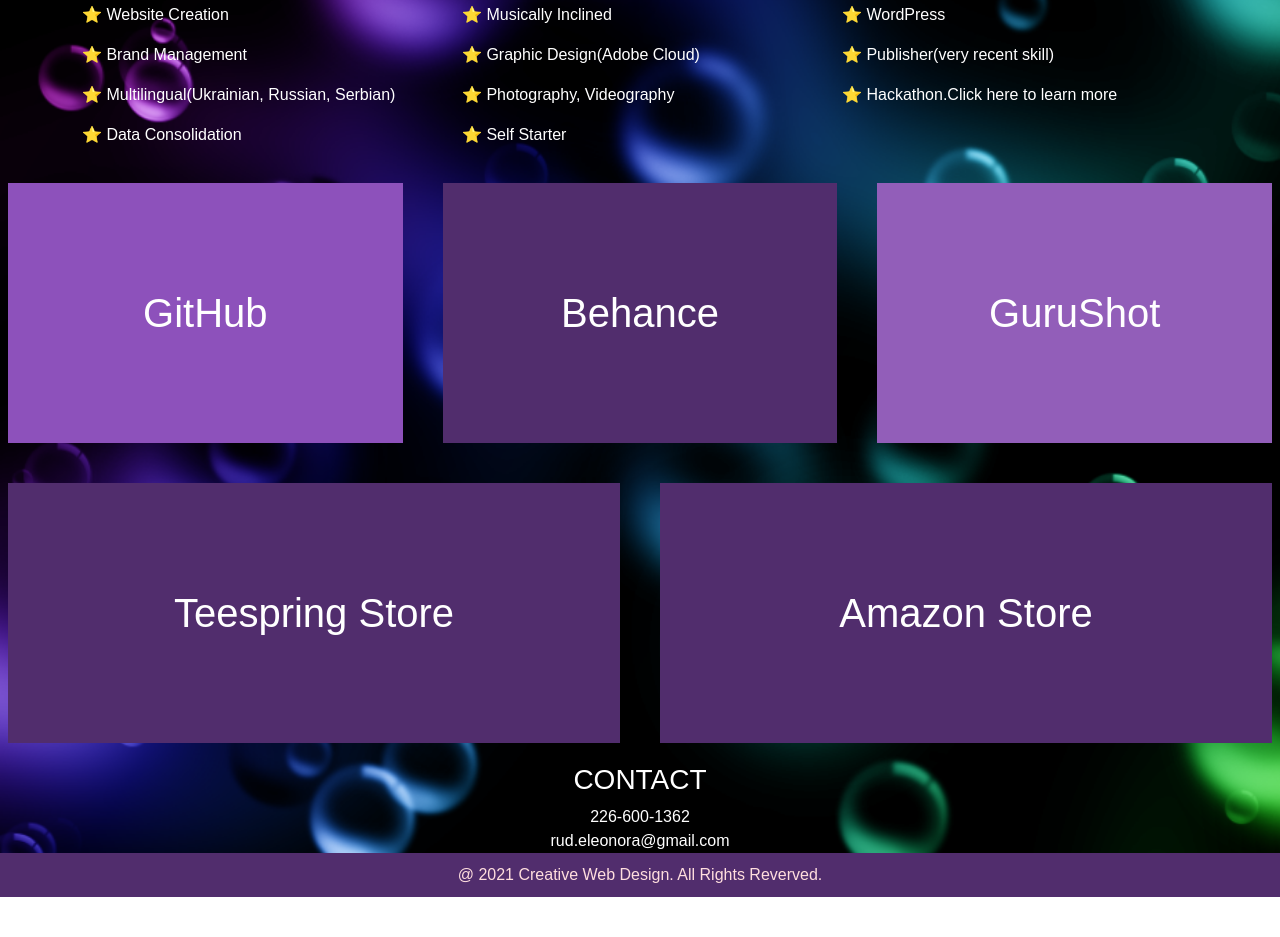
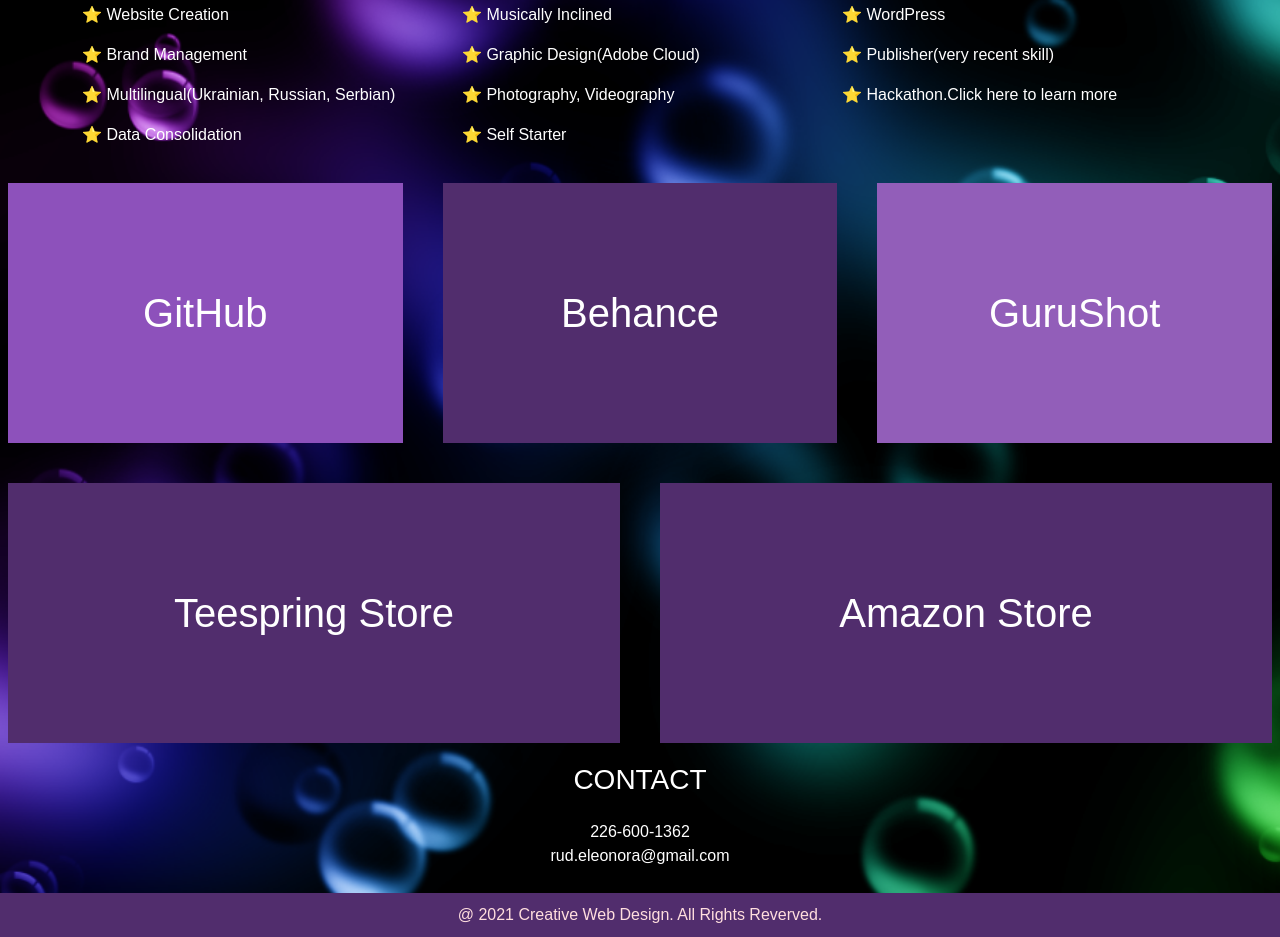
Before and after one commit to EleonoraR/creativewebdesign, a plain HTML site: page index.html in a window 1280 px wide. Shown: the part 553-1490 px from the top of the page. Before the commit the page ends 1450 px from the top, so only its background shows below. Drawn offline with nearby package versions, Linux system fonts and the light colour scheme; a script that the page names is missing; a web font is replaced by a local one.

Commit message:
added padding to contact-me

```diff
--- a/style.css
+++ b/style.css
@@ -136,3 +136,6 @@ li{
   color:#FFDEDE;
   padding: 10px 0;
 }
+.contact-me{
+  padding:15px 0 25px 0;
+}
```
